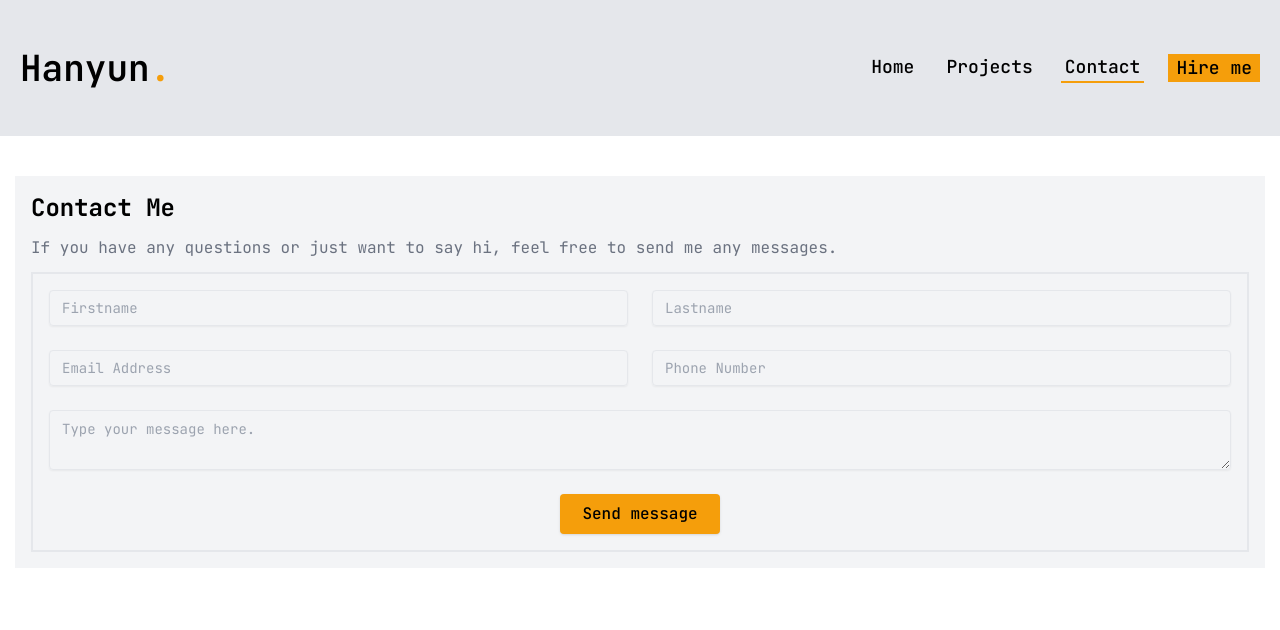
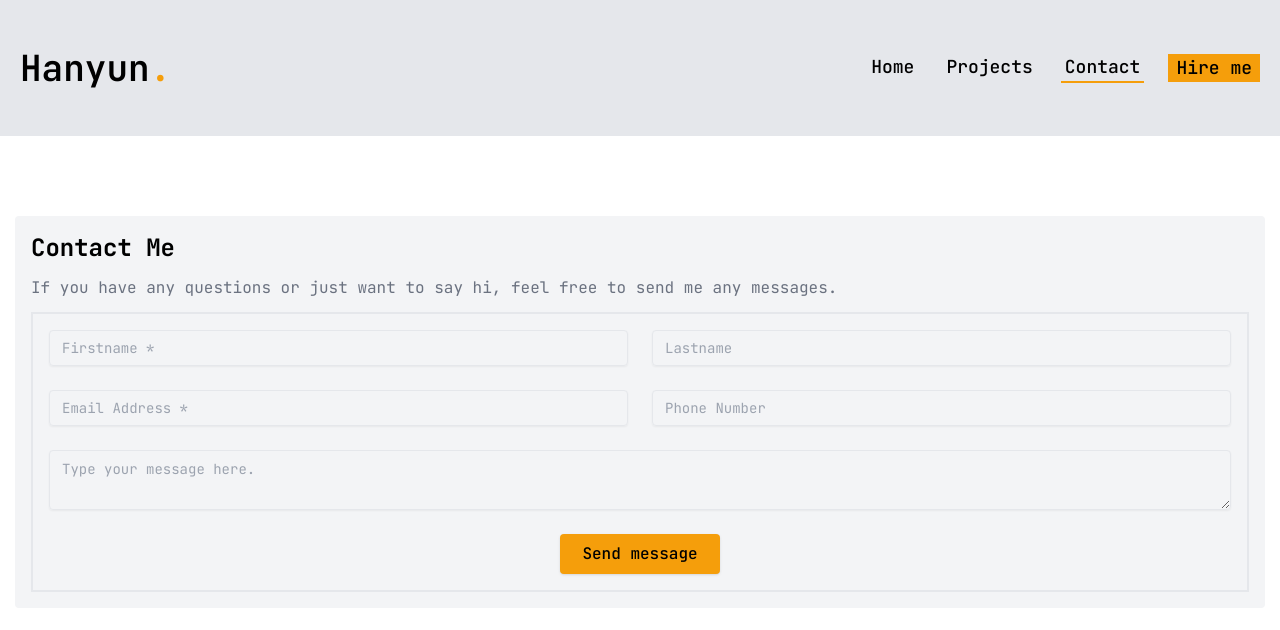
Before and after one commit to Hanyun1/hanyun-portfolio, a Next.js app: page /contact in a window 1280 px wide. Shown: the top 630 px of the page. Built offline with nearby package versions, Linux system fonts and the light colour scheme.

Commit message:
adjust the field of form

```diff
--- a/src/app/contact/page.jsx
+++ b/src/app/contact/page.jsx
@@ -23,8 +23,8 @@ const Contact = () => {
   };
 
   return (
-    <section className="container pt-10 items-center justify-between ">
-      <div className="container p-4 bg-gray-100 flex flex-col gap-3">
+    <section className="container pt-20 items-center justify-between">
+      <div className="container p-4 bg-gray-100 flex flex-col gap-3 rounded">
         <div className="text-2xl font-bold ">Contact Me</div>
         <div className="text-md text-gray-500 ">
           If you have any questions or just want to say hi, feel free to send me
@@ -38,9 +38,19 @@ const Contact = () => {
           className="p-4 border-2 flex flex-col gap-6"
         >
           <div className="grid grid-cols-1 md:grid-cols-2 gap-6">
-            <Input type="firstname" name="firstname" placeholder="Firstname" />
+            <Input
+              type="firstname"
+              name="firstname"
+              placeholder="Firstname *"
+              required
+            />
             <Input type="lastname" name="lastname" placeholder="Lastname" />
-            <Input type="email" name="email" placeholder="Email Address" />
+            <Input
+              type="email"
+              name="email"
+              placeholder="Email Address *"
+              required
+            />
             <Input type="tel" name="phone" placeholder="Phone Number" />
           </div>
           <Textarea name="message" placeholder="Type your message here." />
```
